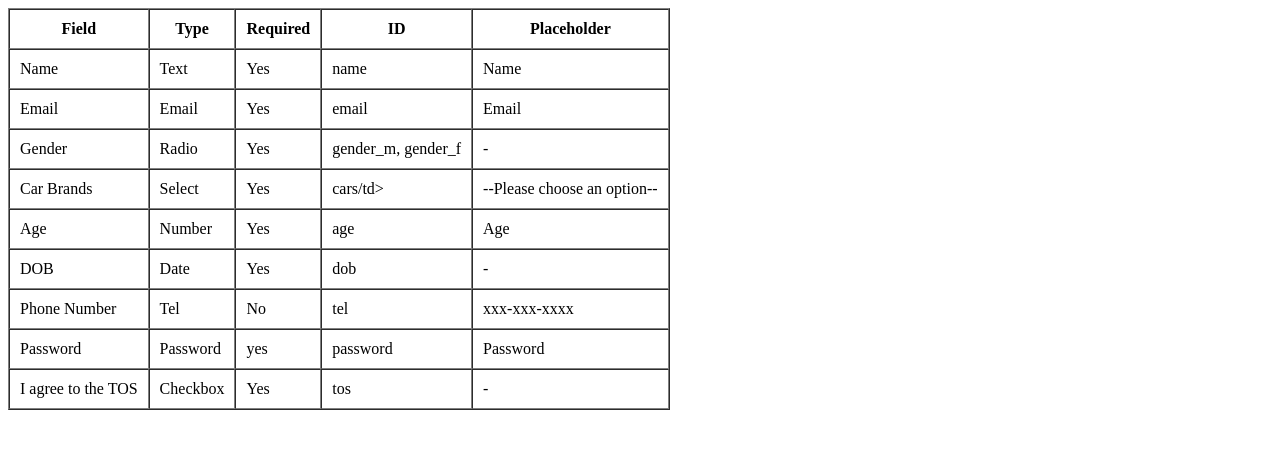
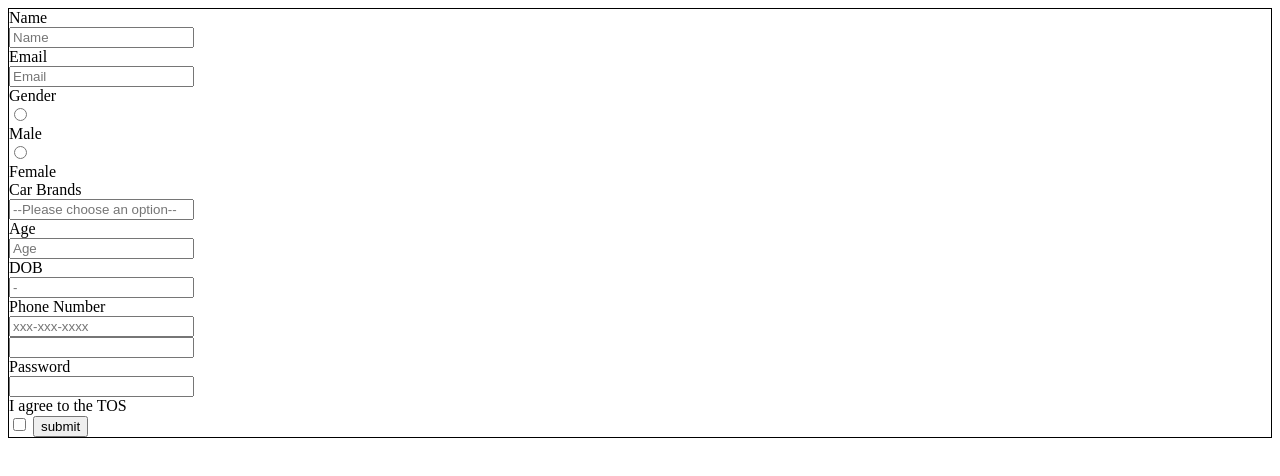
Before and after one commit to acciojob/signup-form-car-shahrukhnabeel, a website: page main.html in a window 1280 px wide. Drawn offline with Linux system fonts and the light colour scheme.

Commit message:
created a submission

```diff
--- a/main.html
+++ b/main.html
@@ -7,75 +7,34 @@
 </head>
 
 <body>
-	<form>
-		<table border="1" cellspacing="0" cellpadding="10">
-    <tr>
-        <th>Field</th>
-        <th>Type</th>
-        <th>Required</th>
-        <th>ID</th>
-        <th>Placeholder</th>
-    </tr>
-    <tr>
-        <td>Name</td>
-        <td>Text</td>
-        <td>Yes</td>
-        <td>name</td>
-        <td>Name</td>
-    </tr>
-    <tr>
-        <td>Email</td>
-        <td>Email</td>
-        <td>Yes</td>
-        <td>email</td>
-        <td>Email</td>
-    </tr>
-    <tr>
-        <td>Gender</td>
-        <td>Radio</td>
-        <td>Yes</td>
-        <td>gender_m, gender_f</td>
-        <td>-</td>
-    </tr>
-    <tr>
+	<form method="post">
+        <label for="name">Name</label>
+        <input type="text" id="name" placeholder="Name" name="name" required>
+        <label for="email">Email</label>
+        <input type="text" id="email" placeholder="Email" required>
+        <label for="">Gender</label>
+        <input type="Radio" id="gender_m"  required name="gender">
+        <label for="gender">Male</label>
+        <input type="Radio" id="gender_f"  required name="gender">
+        <label for="gender">Female</label>
+        <label for="cars">Car Brands</label>
+        <input type="Select" id="cars" placeholder="--Please choose an option--" required name="cars">
+        <label for="age">Age</label>
+        <input type="text" id="age" placeholder="Age" required name="age" name="age">
+        <label for="dob">DOB</label>
+        <input type="Number" id="dob" placeholder="-" required name="dob">
+        <label for="tel">Phone Number</label>
+        <input type="text" id="tel" placeholder="xxx-xxx-xxxx"  name="tel">
+        <label for=""></label>
+        <input type="text" id="" placeholder="" required>
+        <label for="password">Password</label>
+        <input type="text" id="password" placeholder="" required mame="password">
+        <label for="tos">I agree to the TOS</label>
+        <input type="Checkbox" id="tos" required placeholder="-" name="tos">
 
-    </tr>
-    <tr><td>Car Brands</td>
-    <td>Select</td>
-    <td>Yes</td>
-    <td>cars/td>
-    <td>--Please choose an option--</td></tr>
-    <tr><td>Age</td>
-    <td>Number</td>
-    <td>Yes</td>
-    <td>age</td>
-    <td>Age</td></tr>
-    <tr><td>DOB</td>
-    <td>Date</td>
-    <td>Yes</td>
-    <td>dob</td>
-    <td>-</td></tr>
-    <tr>
-        <td>Phone Number</td><td>Tel</td>
-    <td>No</td>
-    <td>tel</td>
-    <td>xxx-xxx-xxxx</td>
-    </tr>
-    <tr><td>Password</td>
-    <td>Password</td>
-    <td>yes</td>
-    <td>password</td>
-    <td>Password</td></tr>
+        <button type="submit">submit</button>
+    </form>
 
-    <tr>
-        <td>I agree to the TOS</td>
-        <td>Checkbox</td>
-        <td>Yes</td>
-        <td>tos</td>
-        <td>-</td>
-    </tr>
-</table>
-	</form>
     <script type="text/javascript" src="./script.js">
 </script>
 
--- a/styles.css
+++ b/styles.css
@@ -1,2 +1,7 @@
 
-/* Your CSS Code here. */
+form{
+	border:1px solid black
+}
+label{
+	display:block
+}
```
